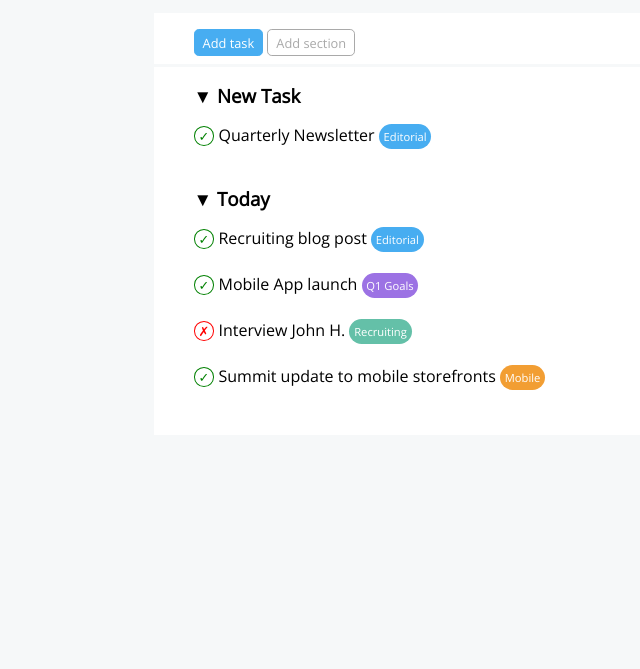
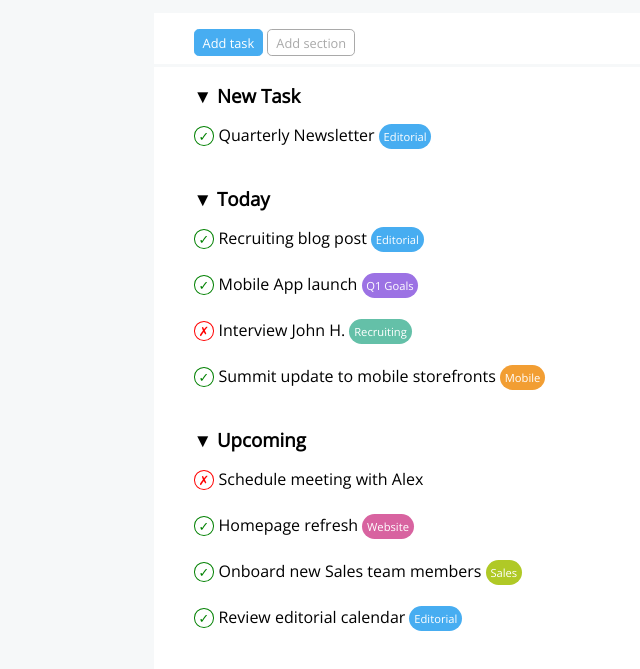
Before and after one commit to alessiavozzo/html-css-toboolist, a plain HTML site: page index.html in a window 1280 px wide. Shown: the part 79-748 px from the top of the page, without its empty margins (0-640 px from the left). Drawn offline with nearby package versions, Linux system fonts and the light colour scheme.

Commit message:
add upcoming section

```diff
--- a/assets/css/style.css
+++ b/assets/css/style.css
@@ -17,16 +17,6 @@ body{
     font-family: 'Open Sans', sans-serif;
 }
 
-
-
-/*
-Colors:
-purple:rgba(156, 114, 228, 1);
-green: rgba(100, 192, 168, 1);
-orange: rgba(242, 158, 51, 1);
-pink: rgba(216, 99, 160, 1);
-yellow: rgba(176, 201, 38, 1);
-*/
 
 /* Header */
 
@@ -138,3 +128,11 @@ h3{
 .mobile{
     background-color: rgba(242, 158, 51, 1);
 }
+
+.website{
+    background-color: rgba(216, 99, 160, 1);
+}
+
+.sales{
+    background-color: rgba(176, 201, 38, 1);
+}
--- a/index.html
+++ b/index.html
@@ -14,7 +14,7 @@
     <!-- /#site_header -->
     <header id="site_header">
         <div class="logo">
-            <img class="logo_img"  src="./assets/img/logo copia.png" alt="logo-boolean">
+            <img class="logo_img"  src="./assets/img/logo-copia.png" alt="logo-boolean">
             <span class="logo_text">Toboolist</span>
         </div>
     </header>
@@ -74,6 +74,33 @@
                     </div>
                 </section>
 
+                <!-- Upcoming -->
+
+                <section class="to_do_list">
+                    <h3>&#9660; Upcoming</h3>
+                    <div class="list_element">
+                        <span class="circle cross">&cross;</span>
+                        Schedule meeting with Alex
+                    </div>
+
+                    <div class="list_element">
+                        <span class="circle checkmark">&check;</span>
+                        Homepage refresh
+                        <span class="post-it website">Website</span>
+                    </div>
+
+                    <div class="list_element">
+                        <span class="circle checkmark">&checkmark;</span>
+                        Onboard new Sales team members
+                        <span class="post-it sales">Sales</span>
+                    </div>
+
+                    <div class="list_element">
+                        <span class="circle checkmark">&check;</span>
+                        Review editorial calendar
+                        <span class="post-it editorial">Editorial</span>
+                    </div>
+                </section>
 
             </div>
         </div>
```
Also changed, not shown: assets/img/logo-copia.png (renamed from assets/img/logo copia.png).
